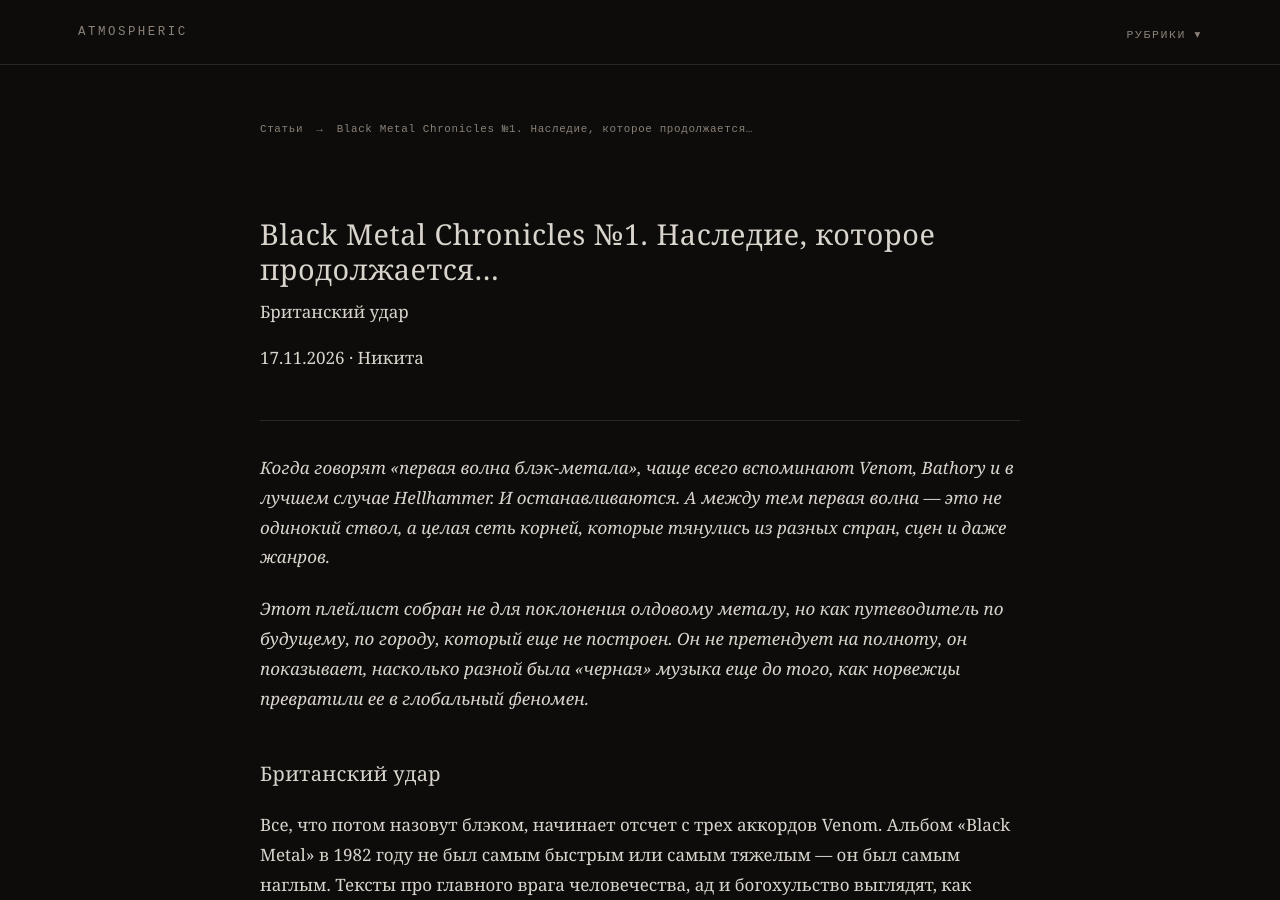
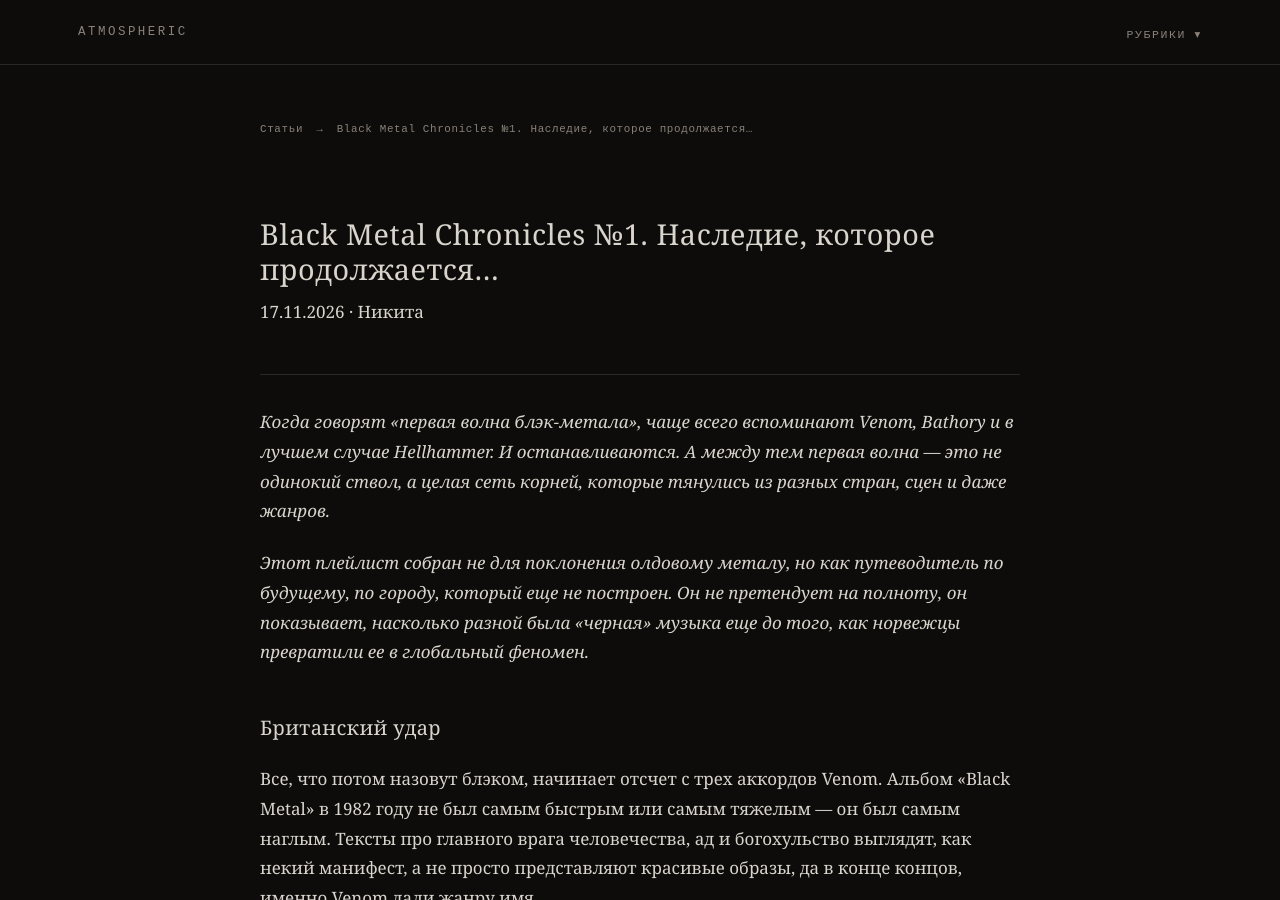
Before and after one commit to atmospheric-dev/atmospheric-jekyll, a Jekyll site: the page built from _articles/2026-11-17-black-metal-chronicles-1.md, in a window 1280 px wide and 900 px high. Built offline with Jekyll 4.4.1, drawn with Linux system fonts in a browser that asks for light colours.

Commit message:
Update 2026-11-17-black-metal-chronicles-1.md

```diff
--- a/_articles/2026-11-17-black-metal-chronicles-1.md
+++ b/_articles/2026-11-17-black-metal-chronicles-1.md
@@ -1,7 +1,6 @@
 ---
 layout: article
 title: "Black Metal Chronicles №1. Наследие, которое продолжается…"
-subtitle: "Британский удар"
 date: 2026-11-17
 author: Никита
 genres:
@@ -20,7 +19,7 @@ description: "Путеводитель по первой волне блэк-м
 
 Все, что потом назовут блэком, начинает отсчет с трех аккордов Venom. Альбом «Black Metal» в 1982 году не был самым быстрым или самым тяжелым — он был самым наглым. Тексты про главного врага человечества, ад и богохульство выглядят, как некий манифест, а не просто представляют красивые образы, да в конце концов, именно Venom дали жанру имя.
 
-<figure class="note-figure float-left">
+<figure class="note-figure">
   <img src="{{ site.baseurl }}/covers/articles/bmc/01.jpg" alt="Venom">
   <figcaption>Venom</figcaption>
 </figure>
```
